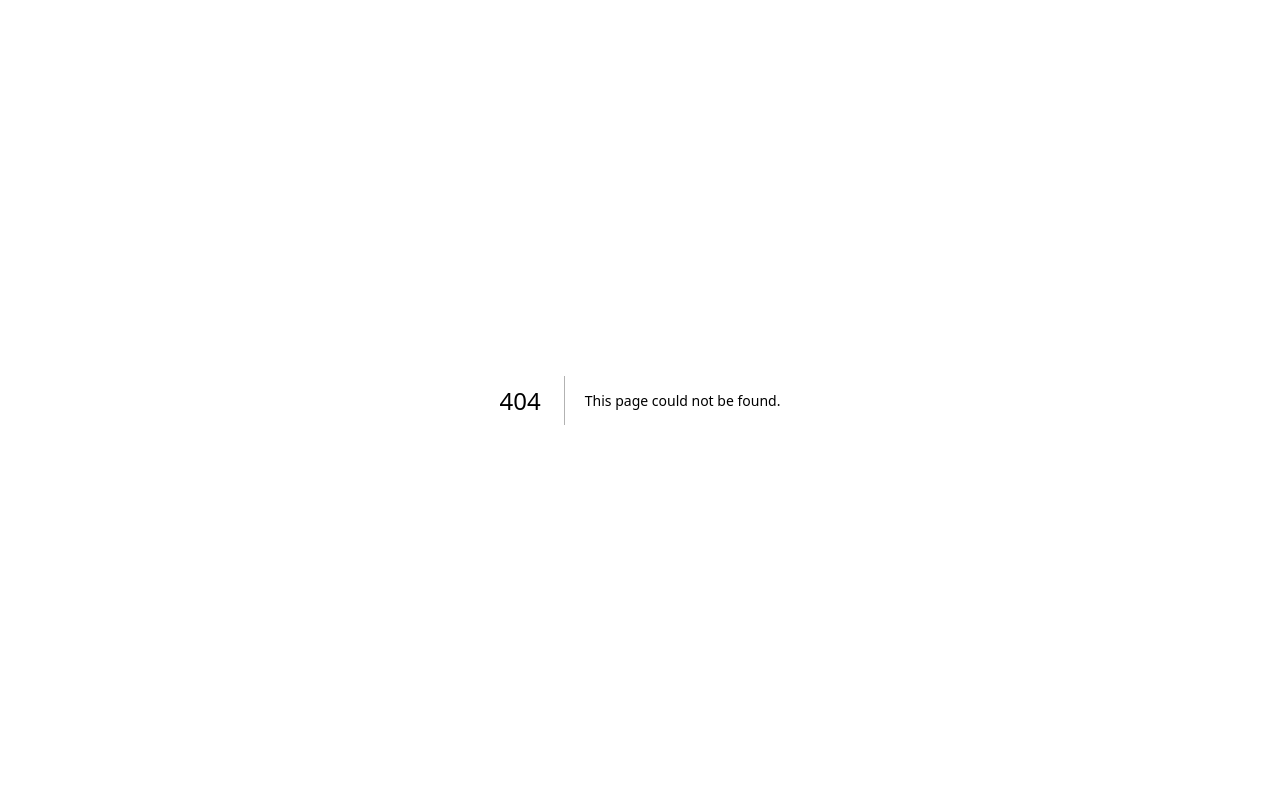
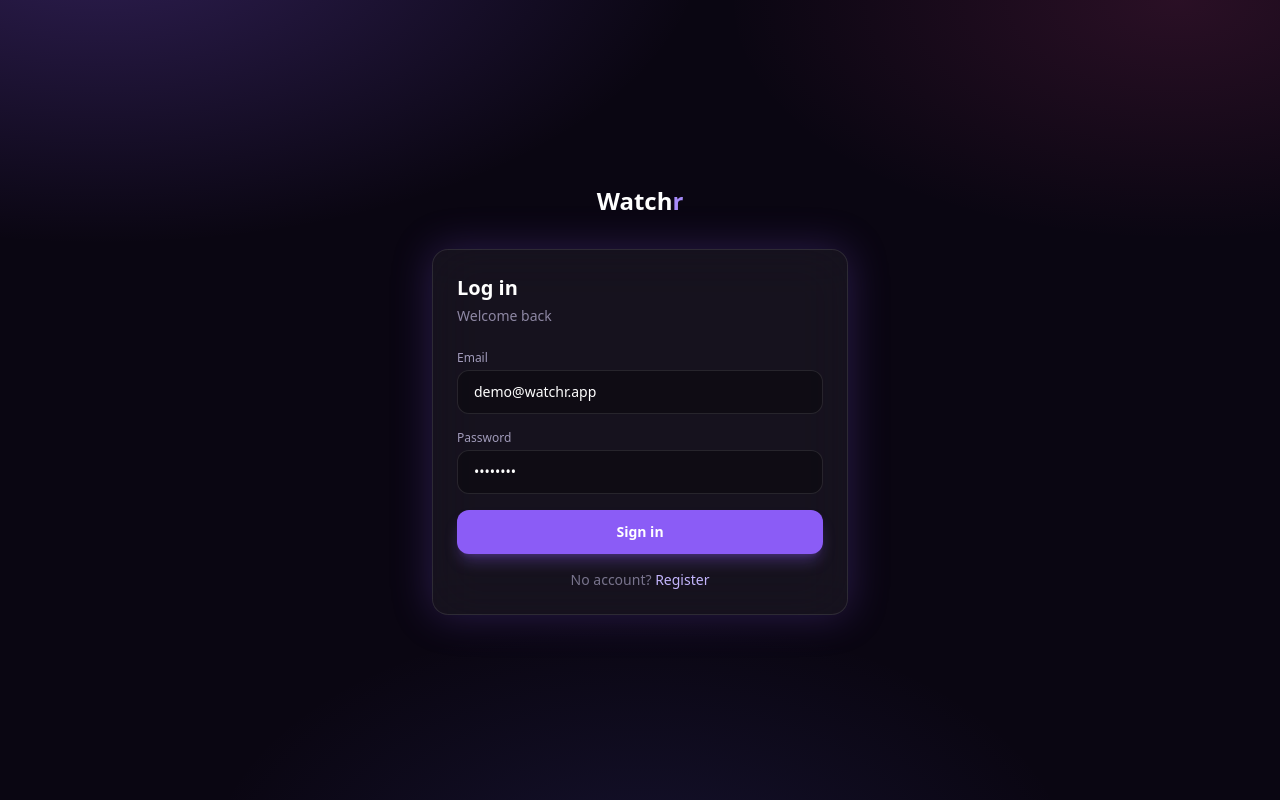
Before and after one commit to SSpall13/watchr, a Next.js app: page /login in a window 1280 px wide. Before the commit this address had no page. Built offline with nearby package versions, Linux system fonts and the light colour scheme.

Commit message:
Add login page and core UI components

```diff
--- /dev/null
+++ b/src/app/login/page.tsx
@@ -0,0 +1,78 @@
+"use client";
+
+import Link from "next/link";
+import { signIn } from "next-auth/react";
+import { useRouter } from "next/navigation";
+import { useState } from "react";
+
+export default function LoginPage() {
+  const router = useRouter();
+  const [email, setEmail] = useState("demo@watchr.app");
+  const [password, setPassword] = useState("demo1234");
+  const [error, setError] = useState("");
+  const [loading, setLoading] = useState(false);
+
+  async function onSubmit(e: React.FormEvent) {
+    e.preventDefault();
+    setLoading(true);
+    setError("");
+    const res = await signIn("credentials", {
+      email,
+      password,
+      redirect: false,
+    });
+    setLoading(false);
+    if (res?.error) {
+      setError("Invalid email or password");
+      return;
+    }
+    router.push("/feed");
+    router.refresh();
+  }
+
+  return (
+    <main className="mx-auto flex min-h-screen max-w-md flex-col justify-center px-4 py-12">
+      <Link href="/" className="mb-8 text-center text-2xl font-bold text-white">
+        Watch<span className="text-brand-400">r</span>
+      </Link>
+      <div className="glass p-6">
+        <h1 className="text-xl font-semibold text-white">Log in</h1>
+        <p className="mt-1 text-sm text-violet-200/60">Welcome back</p>
+        <form onSubmit={onSubmit} className="mt-6 space-y-4">
+          <div>
+            <label className="mb-1 block text-xs text-violet-200/70">Email</label>
+            <input
+              className="input-field"
+              type="email"
+              value={email}
+              onChange={(e) => setEmail(e.target.value)}
+              required
+              autoComplete="email"
+            />
+          </div>
+          <div>
+            <label className="mb-1 block text-xs text-violet-200/70">Password</label>
+            <input
+              className="input-field"
+              type="password"
+              value={password}
+              onChange={(e) => setPassword(e.target.value)}
+              required
+              autoComplete="current-password"
+            />
+          </div>
+          {error && <p className="text-sm text-rose-300">{error}</p>}
+          <button type="submit" className="btn-primary w-full" disabled={loading}>
+            {loading ? "Signing in…" : "Sign in"}
+          </button>
+        </form>
+        <p className="mt-4 text-center text-sm text-violet-200/50">
+          No account?{" "}
+          <Link href="/register" className="text-brand-300 hover:underline">
+            Register
+          </Link>
+        </p>
+      </div>
+    </main>
+  );
+}
--- /dev/null
+++ b/src/components/AddFriendButton.tsx
@@ -0,0 +1,35 @@
+"use client";
+
+import { useRouter } from "next/navigation";
+import { useState } from "react";
+
+export function AddFriendButton({ friendId }: { friendId: string }) {
+  const router = useRouter();
+  const [msg, setMsg] = useState("");
+  const [busy, setBusy] = useState(false);
+
+  async function request() {
+    setBusy(true);
+    const res = await fetch("/api/friends", {
+      method: "POST",
+      headers: { "Content-Type": "application/json" },
+      body: JSON.stringify({ action: "request", friendId }),
+    });
+    const data = await res.json();
+    setBusy(false);
+    if (!res.ok) setMsg(data.error || "Failed");
+    else {
+      setMsg("Request sent");
+      router.refresh();
+    }
+  }
+
+  return (
+    <div>
+      <button type="button" className="btn-primary !text-xs" disabled={busy} onClick={request}>
+        Add friend
+      </button>
+      {msg && <p className="mt-1 text-xs text-violet-200/70">{msg}</p>}
+    </div>
+  );
+}
--- /dev/null
+++ b/src/components/Navbar.tsx
@@ -0,0 +1,75 @@
+"use client";
+
+import Link from "next/link";
+import { usePathname } from "next/navigation";
+import { signOut } from "next-auth/react";
+
+const links = [
+  { href: "/feed", label: "Feed" },
+  { href: "/search", label: "Search" },
+  { href: "/friends", label: "Friends" },
+  { href: "/profile", label: "Profile" },
+];
+
+export function Navbar({ userName }: { userName?: string | null }) {
+  const pathname = usePathname();
+
+  return (
+    <header className="sticky top-0 z-50 border-b border-white/10 bg-[#0a0612]/80 backdrop-blur-xl">
+      <div className="mx-auto flex max-w-5xl items-center justify-between gap-3 px-4 py-3">
+        <Link href="/feed" className="text-lg font-bold tracking-tight text-white">
+          Watch<span className="text-brand-400">r</span>
+        </Link>
+
+        <nav className="hidden items-center gap-1 sm:flex">
+          {links.map((l) => {
+            const active = pathname === l.href || pathname.startsWith(l.href + "/");
+            return (
+              <Link
+                key={l.href}
+                href={l.href}
+                className={`rounded-lg px-3 py-2 text-sm font-medium transition ${
+                  active
+                    ? "bg-brand-500/20 text-brand-200"
+                    : "text-violet-200/70 hover:bg-white/5 hover:text-white"
+                }`}
+              >
+                {l.label}
+              </Link>
+            );
+          })}
+        </nav>
+
+        <div className="flex items-center gap-2">
+          {userName && (
+            <span className="hidden text-xs text-violet-200/60 md:inline">{userName}</span>
+          )}
+          <button
+            type="button"
+            onClick={() => signOut({ callbackUrl: "/" })}
+            className="btn-secondary !min-h-9 !px-3 !py-1.5 !text-xs"
+          >
+            Sign out
+          </button>
+        </div>
+      </div>
+
+      <nav className="fixed bottom-0 left-0 right-0 z-50 flex border-t border-white/10 bg-[#0a0612]/95 backdrop-blur-xl sm:hidden">
+        {links.map((l) => {
+          const active = pathname === l.href || pathname.startsWith(l.href + "/");
+          return (
+            <Link
+              key={l.href}
+              href={l.href}
+              className={`flex flex-1 flex-col items-center py-2.5 text-xs font-medium ${
+                active ? "text-brand-300" : "text-violet-200/50"
+              }`}
+            >
+              {l.label}
+            </Link>
+          );
+        })}
+      </nav>
+    </header>
+  );
+}
--- /dev/null
+++ b/src/components/ProfileEditForm.tsx
@@ -0,0 +1,64 @@
+"use client";
+
+import { useRouter } from "next/navigation";
+import { useState } from "react";
+
+export function ProfileEditForm({
+  name,
+  bio,
+}: {
+  name: string;
+  bio: string | null;
+}) {
+  const router = useRouter();
+  const [n, setN] = useState(name);
+  const [b, setB] = useState(bio || "");
+  const [msg, setMsg] = useState("");
+  const [open, setOpen] = useState(false);
+
+  async function save(e: React.FormEvent) {
+    e.preventDefault();
+    const res = await fetch("/api/profile", {
+      method: "PATCH",
+      headers: { "Content-Type": "application/json" },
+      body: JSON.stringify({ name: n, bio: b || null }),
+    });
+    if (res.ok) {
+      setMsg("Saved");
+      setOpen(false);
+      router.refresh();
+    } else {
+      setMsg("Failed to save");
+    }
+  }
+
+  if (!open) {
+    return (
+      <button type="button" className="btn-secondary !text-xs" onClick={() => setOpen(true)}>
+        Edit profile
+      </button>
+    );
+  }
+
+  return (
+    <form onSubmit={save} className="mt-2 space-y-3 rounded-xl border border-white/10 bg-black/20 p-3">
+      <input className="input-field" value={n} onChange={(e) => setN(e.target.value)} placeholder="Name" />
+      <textarea
+        className="input-field min-h-[80px]"
+        value={b}
+        onChange={(e) => setB(e.target.value)}
+        placeholder="Bio"
+        maxLength={280}
+      />
+      <div className="flex gap-2">
+        <button type="submit" className="btn-primary !text-xs">
+          Save
+        </button>
+        <button type="button" className="btn-secondary !text-xs" onClick={() => setOpen(false)}>
+          Cancel
+        </button>
+      </div>
+      {msg && <p className="text-xs text-brand-300">{msg}</p>}
+    </form>
+  );
+}
```
